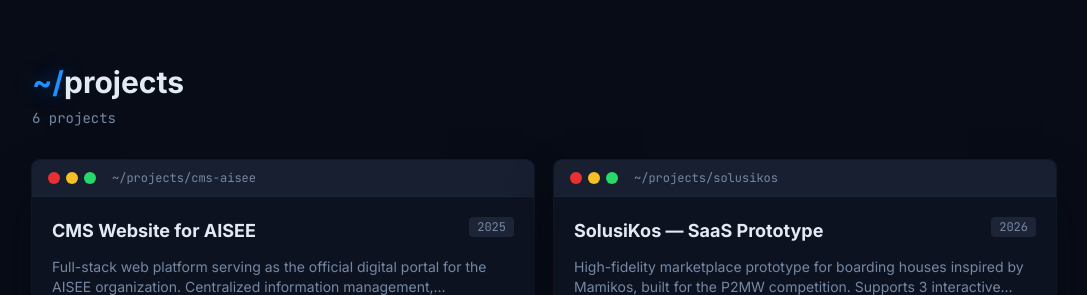
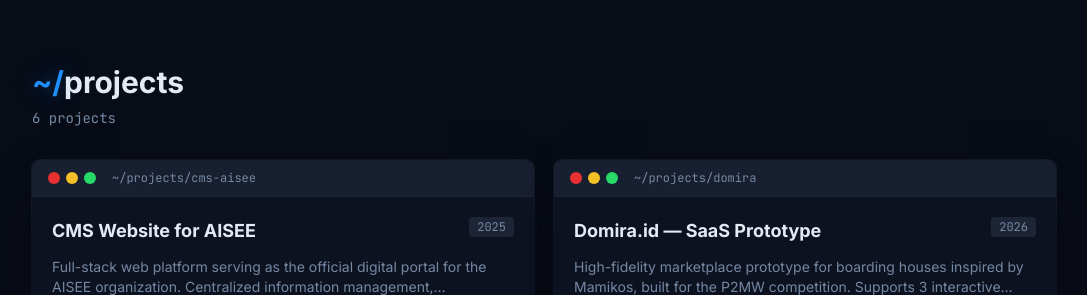
Before and after one commit to AdhityaMaulana11/Blue-Screen-Boy_Portfolio, a React (Vite) app: page /projects in a window 1280 px wide. Shown: the top 295 px of the page, without its empty margins (96-1183 px from the left). Built offline with nearby package versions, Linux system fonts and the light colour scheme; the HTML template or start-up script is replaced by a standard one.

Commit message:
update: Solusikos project to Domira.id

```diff
--- a/src/data/portfolio.ts
+++ b/src/data/portfolio.ts
@@ -126,8 +126,8 @@
     repo: "",
   },
   {
-    id: "solusikos",
-    title: "SolusiKos — SaaS Prototype",
+    id: "domira",
+    title: "Domira.id — SaaS Prototype",
     year: 2026,
     summary:
       "High-fidelity marketplace prototype for boarding houses inspired by Mamikos, built for the P2MW competition. Supports 3 interactive roles: Tenant, Owner, and Service Provider.",
@@ -141,8 +141,8 @@
       "Built a SaaS prototype with Next.js App Router, fully mocked data, 3 interactive dashboards, advanced filtering, dynamic booking, survey scheduling, and role-switching.",
     result:
       "Successfully demonstrated a scalable marketplace architecture with production-grade UX for the competition presentation.",
-    repo: "https://github.com/AdhityaMaulana11/SolusiKos-Prototype-V1.0.git",
-    live: "https://solusi-kos-prototype-v1-0.vercel.app/",
+    repo: "https://github.com/AdhityaMaulana11/Domira-Prototype-V1.0.git",
+    live: "https://domira-prototype-v1-0.vercel.app/",
   },
   {
     id: "tasktunes",
```
